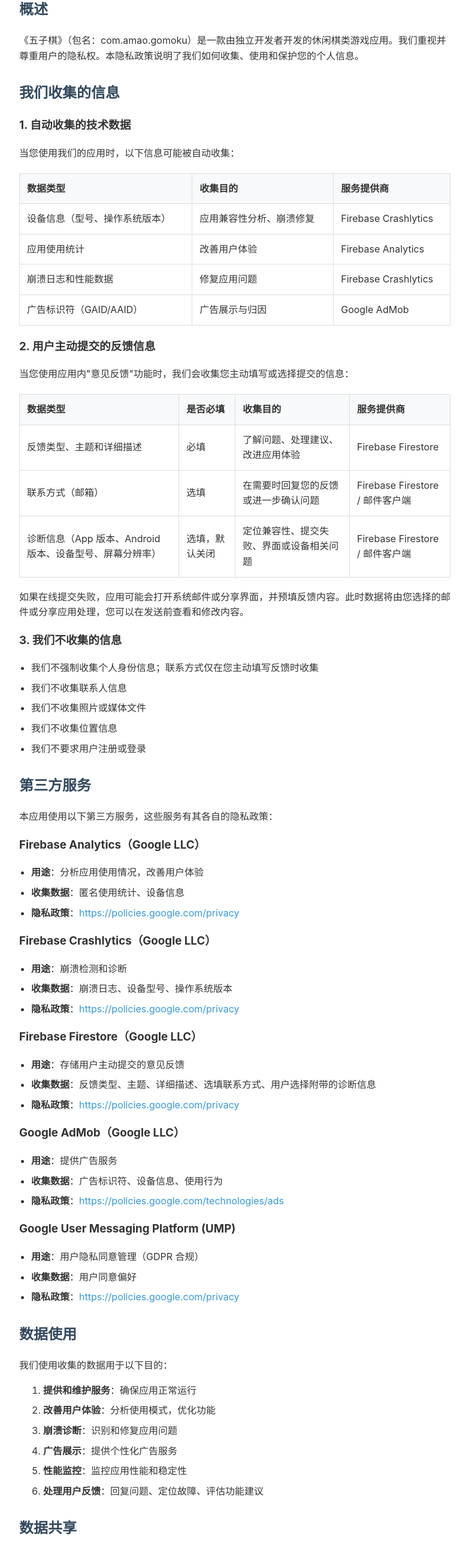
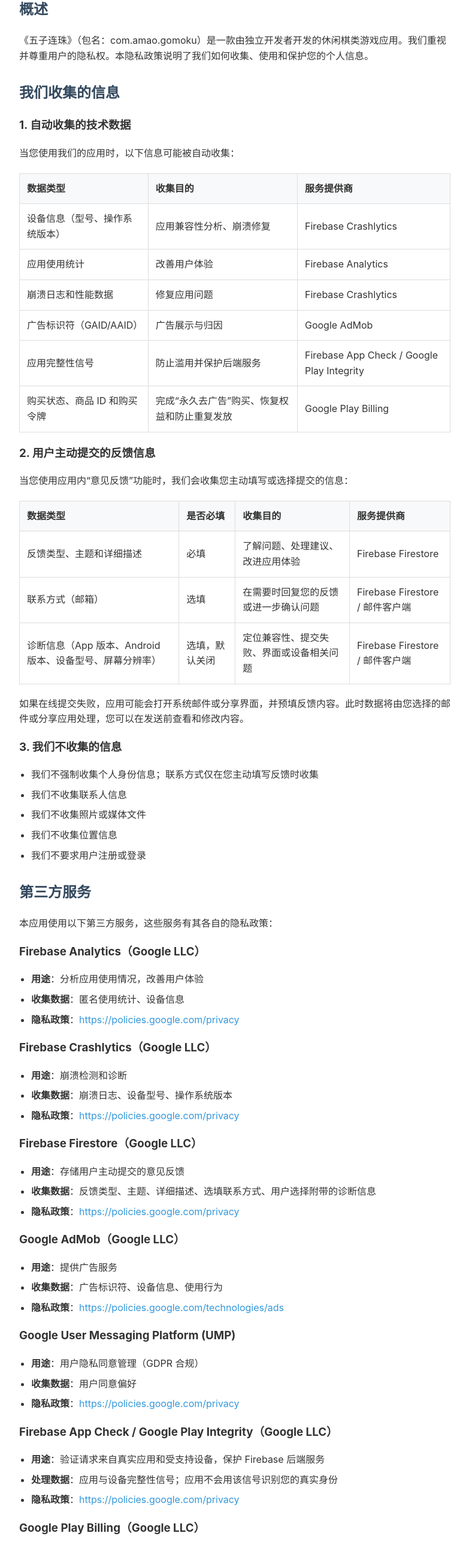
Before and after one commit to lihywh/gomoku-privacy-policy, a plain HTML site: page index.html in a window 1280 px wide. Shown: the part 226-2797 px from the top of the page at 60% size, without its empty margins (248-1031 px from the left). Drawn offline with Linux system fonts and the light colour scheme.

Commit message:
发布：更新五子连珠隐私政策

```diff
--- a/index.html
+++ b/index.html
@@ -3,7 +3,7 @@
 <head>
     <meta charset="UTF-8">
     <meta name="viewport" content="width=device-width, initial-scale=1.0">
-    <title>五子棋 - 隐私政策</title>
+    <title>五子连珠 - 隐私政策</title>
     <style>
         body {
             font-family: -apple-system, BlinkMacSystemFont, "Segoe UI", Roboto, "Helvetica Neue", Arial, sans-serif;
@@ -74,10 +74,10 @@
 <body>
     <div class="container">
         <h1>隐私政策</h1>
-        <p><strong>最后更新日期：2026 年 5 月 2 日</strong></p>
+        <p><strong>最后更新日期：2026 年 7 月 25 日</strong></p>
 
         <h2>概述</h2>
-        <p>《五子棋》（包名：com.amao.gomoku）是一款由独立开发者开发的休闲棋类游戏应用。我们重视并尊重用户的隐私权。本隐私政策说明了我们如何收集、使用和保护您的个人信息。</p>
+        <p>《五子连珠》（包名：com.amao.gomoku）是一款由独立开发者开发的休闲棋类游戏应用。我们重视并尊重用户的隐私权。本隐私政策说明了我们如何收集、使用和保护您的个人信息。</p>
 
         <h2>我们收集的信息</h2>
 
@@ -113,11 +113,21 @@
                     <td>广告展示与归因</td>
                     <td>Google AdMob</td>
                 </tr>
+                <tr>
+                    <td>应用完整性信号</td>
+                    <td>防止滥用并保护后端服务</td>
+                    <td>Firebase App Check / Google Play Integrity</td>
+                </tr>
+                <tr>
+                    <td>购买状态、商品 ID 和购买令牌</td>
+                    <td>完成“永久去广告”购买、恢复权益和防止重复发放</td>
+                    <td>Google Play Billing</td>
+                </tr>
             </tbody>
         </table>
 
         <h3>2. 用户主动提交的反馈信息</h3>
-        <p>当您使用应用内"意见反馈"功能时，我们会收集您主动填写或选择提交的信息：</p>
+        <p>当您使用应用内“意见反馈”功能时，我们会收集您主动填写或选择提交的信息：</p>
 
         <table>
             <thead>
@@ -199,6 +209,20 @@
             <li><strong>隐私政策</strong>：<a href="https://policies.google.com/privacy" target="_blank">https://policies.google.com/privacy</a></li>
         </ul>
 
+        <h3>Firebase App Check / Google Play Integrity（Google LLC）</h3>
+        <ul>
+            <li><strong>用途</strong>：验证请求来自真实应用和受支持设备，保护 Firebase 后端服务</li>
+            <li><strong>处理数据</strong>：应用与设备完整性信号；应用不会用该信号识别您的真实身份</li>
+            <li><strong>隐私政策</strong>：<a href="https://policies.google.com/privacy" target="_blank">https://policies.google.com/privacy</a></li>
+        </ul>
+
+        <h3>Google Play Billing（Google LLC）</h3>
+        <ul>
+            <li><strong>用途</strong>：处理“永久去广告”应用内购买并恢复已购权益</li>
+            <li><strong>处理数据</strong>：购买状态、商品 ID、购买令牌；付款账号及银行卡信息由 Google Play 处理，本应用不会接收</li>
+            <li><strong>隐私政策</strong>：<a href="https://policies.google.com/privacy" target="_blank">https://policies.google.com/privacy</a></li>
+        </ul>
+
         <h2>数据使用</h2>
         <p>我们使用收集的数据用于以下目的：</p>
         <ol>
@@ -208,6 +232,8 @@
             <li><strong>广告展示</strong>：提供个性化广告服务</li>
             <li><strong>性能监控</strong>：监控应用性能和稳定性</li>
             <li><strong>处理用户反馈</strong>：回复问题、定位故障、评估功能建议</li>
+            <li><strong>购买与权益管理</strong>：确认购买结果、恢复已购权益并永久移除广告</li>
+            <li><strong>防止滥用</strong>：验证应用与设备完整性，保护反馈等后端接口</li>
         </ol>
 
         <h2>数据共享</h2>
```
Also changed, not shown: 1 other file.
